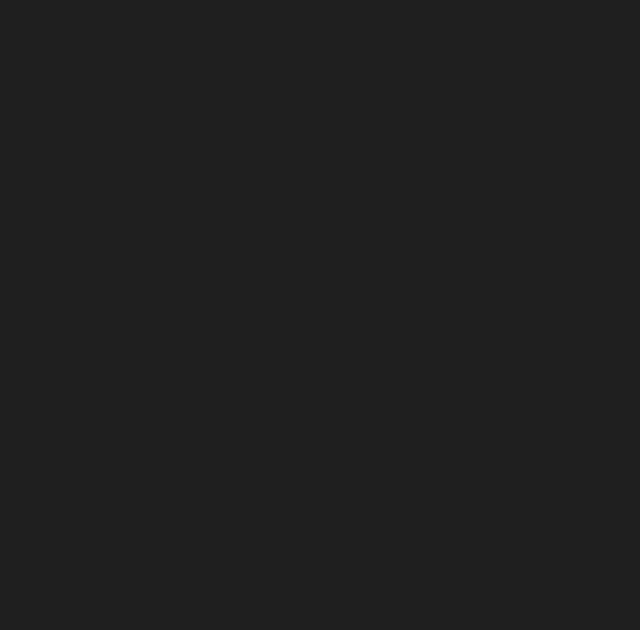
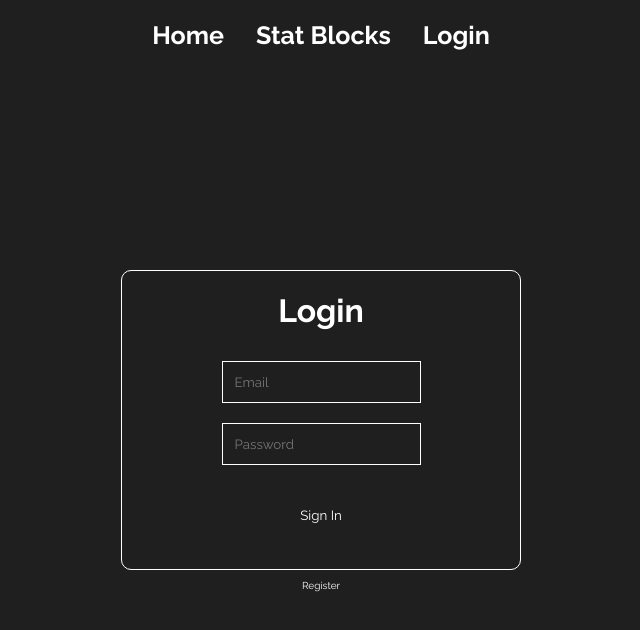
Before and after one commit to JohnPLeg/DMWorkbench, a React (Vite) app in the folder frontend/: page /login in a window 1280 px wide. Before the commit this address had no page. Shown: the top 630 px of the page, without its empty margins (319-959 px from the left). Built offline with nearby package versions, Linux system fonts and the light colour scheme; no server answers.

Commit message:
congifigured the start of firebase auth and created login page

```diff
--- a/frontend/src/App.jsx
+++ b/frontend/src/App.jsx
@@ -4,6 +4,7 @@
 import { UserProvider } from './Context/UserContext'
 import StatPreview from './Components/StatCreator/StatPreview/StatPreview'
 import StatCreator from './Components/StatCreator/StatEditor/StatEditor'
+import Login from './Components/Login/Login'
 
 function App() {
 
@@ -17,6 +18,7 @@
             <Route path='stat-creator' element={<StatCreator/>}/>
             <Route path='stat-creator/preview' element={<StatPreview/>}/>
             <Route path='stat-creator/editor' element={<StatCreator/>}/>
+            <Route path='login' element={<Login/>}/>
           </Routes>
         </UserProvider>
       </BrowserRouter>
--- /dev/null
+++ b/frontend/src/Components/Login/Login.jsx
@@ -0,0 +1,61 @@
+import Navigation from '../Navigation/Navigation';
+import styles from './Login.module.css';
+import { useState } from 'react';
+import { useNavigate } from 'react-router-dom';
+import { signInWithEmailAndPassword } from 'firebase/auth';
+import { auth } from '../../firebase';
+
+
+
+function Login() {
+    const navigate = useNavigate();
+    const [form, setForm] = useState({
+        email: '',
+        password: ''
+    });
+
+    const handleSubmit = () => {
+        signInWithEmailAndPassword(auth, form.email, form.password)
+            .then((userCredential) => {
+                console.log(userCredential.user);
+            })
+            .catch((error) => {
+                console.log(error.message);
+            })
+    }
+
+    const handleEmail = (e) => {
+        setForm(prev => ({
+            ...prev,
+            email: e.target.value
+        }))
+    }
+
+    const handlePass = (e) => {
+        setForm(prev => ({
+            ...prev,
+            password: e.target.value
+        }))
+    }
+
+    const handleClick = () => {
+        navigate('/login/register');
+    }
+
+    return (
+        <>
+            <Navigation/>
+            <div className={styles.container}>
+                <form id='loginForm' className={styles.box} onSubmit={handleSubmit}>
+                    <h1>Login</h1>
+                    <input type="email" placeholder='Email' onChange={handleEmail}/>
+                    <input type="password" placeholder='Password' onChange={handlePass}/>
+                    <button type='submit' form='loginForm'>Sign In</button>
+                </form>
+            </div>
+            <p onClick={handleClick}>Register</p>
+        </>
+    )
+}
+
+export default Login;
--- /dev/null
+++ b/frontend/src/Components/Login/Login.module.css
@@ -0,0 +1,54 @@
+
+
+.container {
+    display: flex;
+    justify-content: center;
+    align-items: center;
+}
+
+.box {
+    background-color: transparent;
+    border: 1px solid white;
+    width: 400px;
+    height: 300px;
+    display: flex;
+    flex-direction: column;
+    align-items: center;
+    border-radius: 10px;
+    margin-top: 25vh;
+}
+
+.box > *, p {
+    color: white;
+}
+
+p {
+    margin-left: auto;
+    margin-right: auto;
+    width: fit-content;
+    font-size: 10px;
+}
+
+p:hover {
+    cursor: pointer;
+}
+
+.box input {
+    width: 50%;
+    margin: 10px;
+}
+
+button {
+    margin-top: 20px;
+    border-radius: 10px;
+    background-color: transparent;
+    transition: background-color 0.25s;
+}
+
+form {
+    margin: 0;
+}
+
+button:hover {
+    background-color: green;
+}
--- a/frontend/src/Components/Navigation/Navigation.jsx
+++ b/frontend/src/Components/Navigation/Navigation.jsx
@@ -10,6 +10,7 @@
     <nav className={styles.homeNav}>
       <Link to="/"  className={styles.navLink}>Home</Link>
       <Link to="/stat-select" className={styles.navLink}>Stat Blocks</Link>
+      <Link to='/login' className={styles.navLink}>Login</Link>
     </nav>
   );
 }
```
